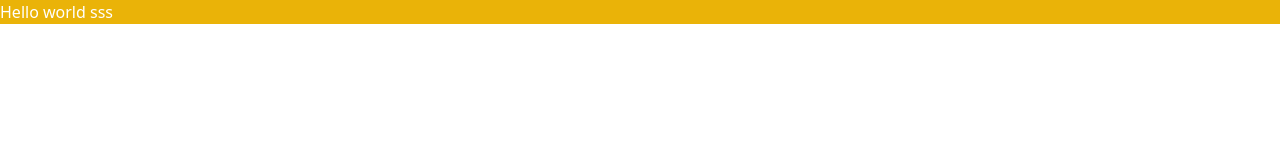
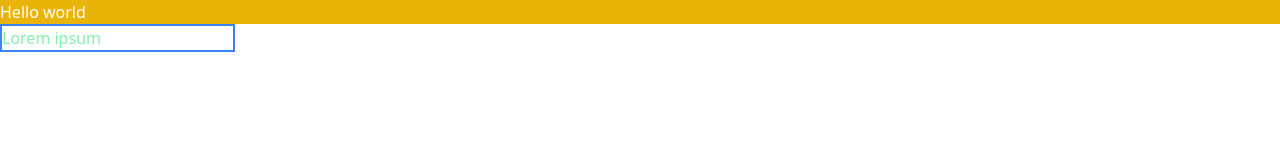
Before and after one commit to daniejps10/food, a website: page public/index.html in a window 1280 px wide. Drawn offline with Linux system fonts and the light colour scheme.

Commit message:
refactor(Style): test tailwind CSS on index

```diff
--- a/public/index.html
+++ b/public/index.html
@@ -8,6 +8,7 @@
    <link rel="stylesheet" href="css/style.css">
 </head>
 <body>
-   <h1 class="bg-yellow-500 text-white">Hello world sss</h1>
+   <h1 class="bg-yellow-500 text-white">Hello world</h1>
+   <input class="border-2 border-blue-500 placeholder-green-300" type="text" placeholder="Lorem ipsum"/>
 </body>
 </html>
```
Also changed, not shown: README.md, public/css/style.css.
